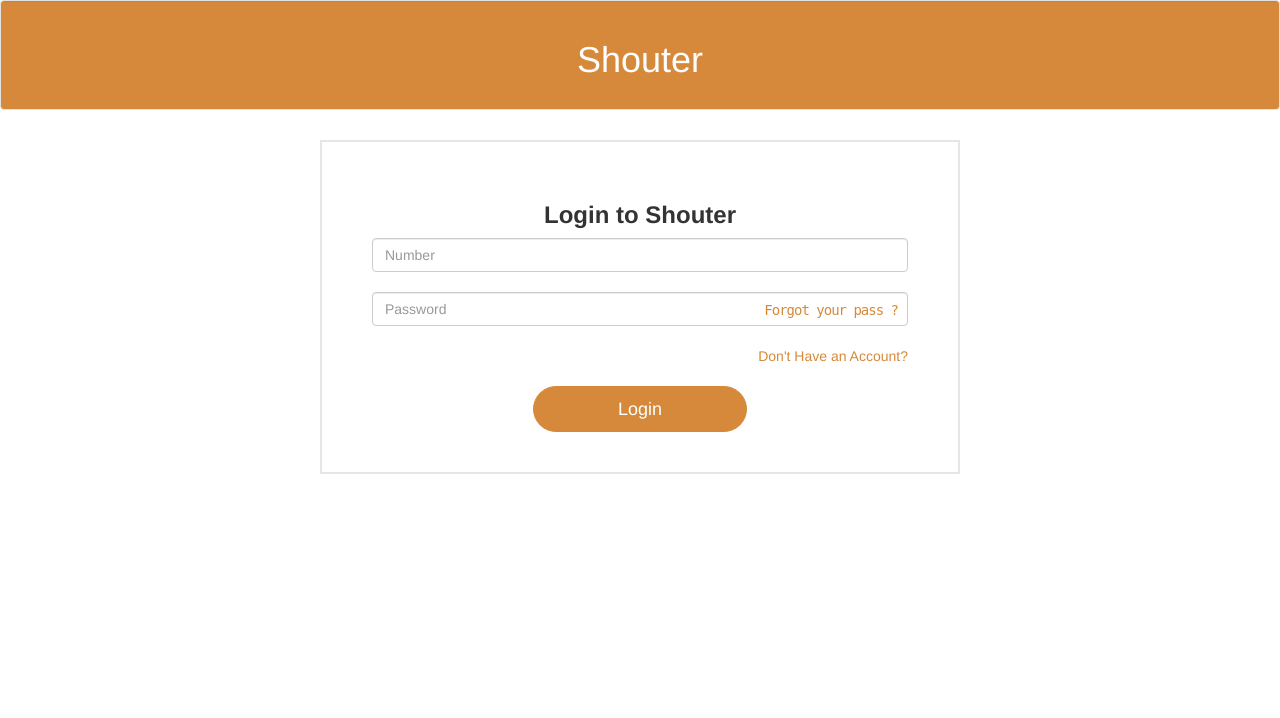
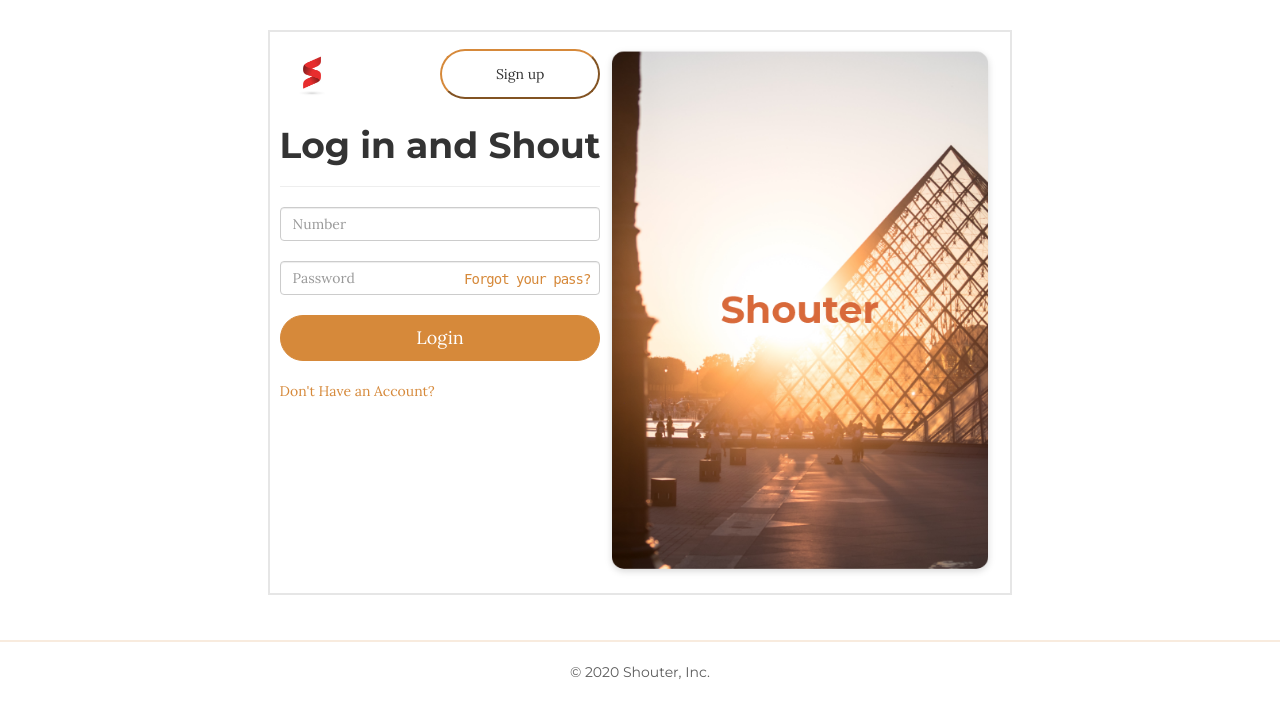
Before and after one commit to wzwsmike/beta_social_media, a PHP site: page /login.php in a window 1280 px wide. Shown: the top 718 px of the page. Run offline with PHP 8.4, Linux system fonts and the light colour scheme.

Commit message:
Add files via upload

```diff
--- /dev/null
+++ b/login.css
@@ -0,0 +1,119 @@
+*{
+	margin:0;
+	padding: 0;
+}
+
+body{
+        overflow-x:hidden;
+    }
+
+.container{
+	width: 1140px;
+    display: flex;
+    margin: 10px auto;
+    box-sizing: border-box;
+    padding: 20px;
+    justify-content: center;
+    font-family: 'Lora', serif;
+}
+
+.container .card{
+	margin: 5px auto;
+	margin-top: auto;
+	box-sizing: border-box;
+	display:flex;
+	border: 2px solid #e6e6e6;
+    padding: 10px;
+}
+
+.card .hero{
+    align-self: stretch;
+    order:2;
+}
+
+.card .content{
+    order:1;
+}
+
+.hero img{
+    width: 400px;
+    height: 100%;
+}
+
+.content .header{
+    display: flex;
+    justify-content: space-between;
+    align-items: center;
+}
+
+.header img{
+    width: 20%;
+}
+
+.header .signupbtn{
+    width: 50%;
+    height: 50px;
+    border-radius: 50px;
+    margin-left: 30%;
+    border-color: #D6893A;
+    background-color: #fff;
+}
+
+.header .signupbtn:hover{
+        width: 50%;
+        margin-left:30%;
+        border-radius:30px;
+        background-color:#f78859;
+        border:1px solid #D6893A;
+        color: #fff;
+}
+
+.content .title h1{
+     font-family: 'Montserrat', sans-serif;
+     font-weight: bold;
+}
+
+
+.content .form-input{
+    margin-top: 20px;
+}
+
+#login{
+        width: 100%;
+        border-radius: 50px;
+        background-color:#D6893A;
+        border: 1px solid #D6893A;
+        margin-bottom: 20px;
+    }
+
+    #login:hover{
+        width: 100%;
+        border-radius:30px;
+        background-color:#AB6D2E;
+        border:1px solid #D6893A;
+    }
+
+     .overlap-text{
+        position: relative;
+    }
+
+    .overlap-text a{
+        position: absolute;
+        top: 8px;
+        right: 10px;
+        font-size: 14px;
+        text-decoration: none;
+        font-family: 'Overpass Mono', monospace;
+        letter-spacing: -1px;
+    }
+
+.footer{
+        text-align: center;
+        font-family: 'Montserrat', sans-serif;
+        opacity: 80%;
+    }
+
+    .footer hr{
+        border: 1px solid #D6893A;
+        opacity: 20%;
+    }
--- a/login.php
+++ b/login.php
@@ -1,93 +1,57 @@
 <!DOCTYPE html>
 <html>
 <head>
-    <title>Signin</title>
+	<title>Log in</title>
+	<link rel="stylesheet" type="text/css" href="login.css">
+    <link href="https://fonts.googleapis.com/css2?family=Montserrat:wght@400;700&display=swap" rel="stylesheet">
+    <link href="https://fonts.googleapis.com/css2?family=Lora&display=swap" rel="stylesheet">
     <meta charset="utf-8">
     <meta name="viewport" content="width=device-width, initial-scale=1">
     <link rel="stylesheet" href="https://maxcdn.bootstrapcdn.com/bootstrap/3.4.1/css/bootstrap.min.css">
     <script src="https://ajax.googleapis.com/ajax/libs/jquery/3.5.1/jquery.min.js"></script>
     <script src="https://maxcdn.bootstrapcdn.com/bootstrap/3.4.1/js/bootstrap.min.js"></script>
 </head>
-<style>
+<body>
+	<div class="container">
+		<div class="card">
+			<div class="hero">
+				<img src="img/hero.png">
+			</div>
 
-    body{
-        overflow-x: hidden;
+			<div class="content">
+				<div class="header">
+					<img src="img/logo.jpg">
+					<button id="signup" class="signupbtn" name="login">Sign up</button><br><br>
+                <?php
+                    if(isset($_POST['signup'])){
+                        echo "<script>window.open('login.php','_self')</script>";
                     }
-
-    .main_content{
-        width: 50%;
-        height: 40%;
-        margin: 10px auto;
-        background-color: #fff;
-        border: 2px solid #e6e6e6;
-        padding: 40px 50px;
-    }
-
-    .header{
-        border: 0px solid #000;
-        margin-bottom: 5px;
-    }
-
-    .well{
-        background-color: #D6893A;
-    }
-
-    #login{
-        width: 40%;
-        border-radius: 50px;
-        background-color:#D6893A;
-        border: 1px solid #D6893A;
-    }
-
-    #login:hover{
-        width: 40%;
-        border-radius:30px;
-        background-color:#AB6D2E;
-        border:1px solid #D6893A;
-    }
-
-     .overlap-text{
-        position: relative;
-    }
-
-    .overlap-text a{
-        position: absolute;
-        top: 8px;
-        right: 10px;
-        font-size: 14px;
-        text-decoration: none;
-        font-family: 'Overpass Mono', monospace;
-        letter-spacing: -1px;
-    }
-</style>
-<body>
-<div class="row">
-        <div class="col-sm-12">
-            <div class="well">
-                <center><h1 style="color:white;">Shouter</h1></center>
+                ?>
 				</div>
+				<div class="title">
+					<h1>Log in and Shout <hr></h1>
 				</div>
-</div>
-<div class="row">
-    <div class="col-sm-12">
-        <div class="main_content">
-            <div class="header">
-                <h3 style="text-align : center;"><strong>Login to Shouter</strong></h3>
-            </div>
-            <div class="1-part">
+				<div class="form-input">
 					<form action="" method="post">
                     <input type="number" name="number" placeholder="Number" required="required" class="form-control input-md"><br>
                     <div class="overlap-text">
                         <input type="password" name="pass" placeholder="Password" required="required" class="form-control input-md">
-                        <a style="text-decoration: none; float: right; color: #D6893A;" data-toogle="tooltip" tittle="Reset Password" href="forgotpassword.php">Forgot your pass ?</a><br>
+                        <a style="text-decoration: none; float: right; color:#D6893A;" data-toogle="tooltip" tittle="Reset Password" href="forgotpassword.php">Forgot your pass?</a><br>
                     </div>
-                    <a style="text-decoration: none; float: right; color:#D6893A;" data-toogle="tooltip" title="Create an account" href="signup.php">Don't Have an Account?</a><br><br>
-                    <center><button id="login" class="btn btn-info btn-lg" name="login">Login</button></center>
-                   <?php include("login_code.php"); ?>
+                    <div class="loginbtn">
+                    <button id="login" class="btn btn-info btn-lg" name="login">Login</button>
+                    <a style="text-decoration: none; float: left; color:#D6893A;" data-toogle="tooltip" title="Create an account" href="signup.php">Don't Have an Account?</a>
+                    </div>
+                   <!-- <?php include("login_code.php"); ?> -->
                 </form>
 				</div>
 			</div>
 		</div>
 	</div>
+
+	<div class="footer">
+		<hr>
+		<p>© 2020 Shouter, Inc.</p>
+	</div>
 </body>
 </html>
```
Also changed, not shown: img/hero.png (added). Lines whose indentation alone changed are shown as unchanged.
